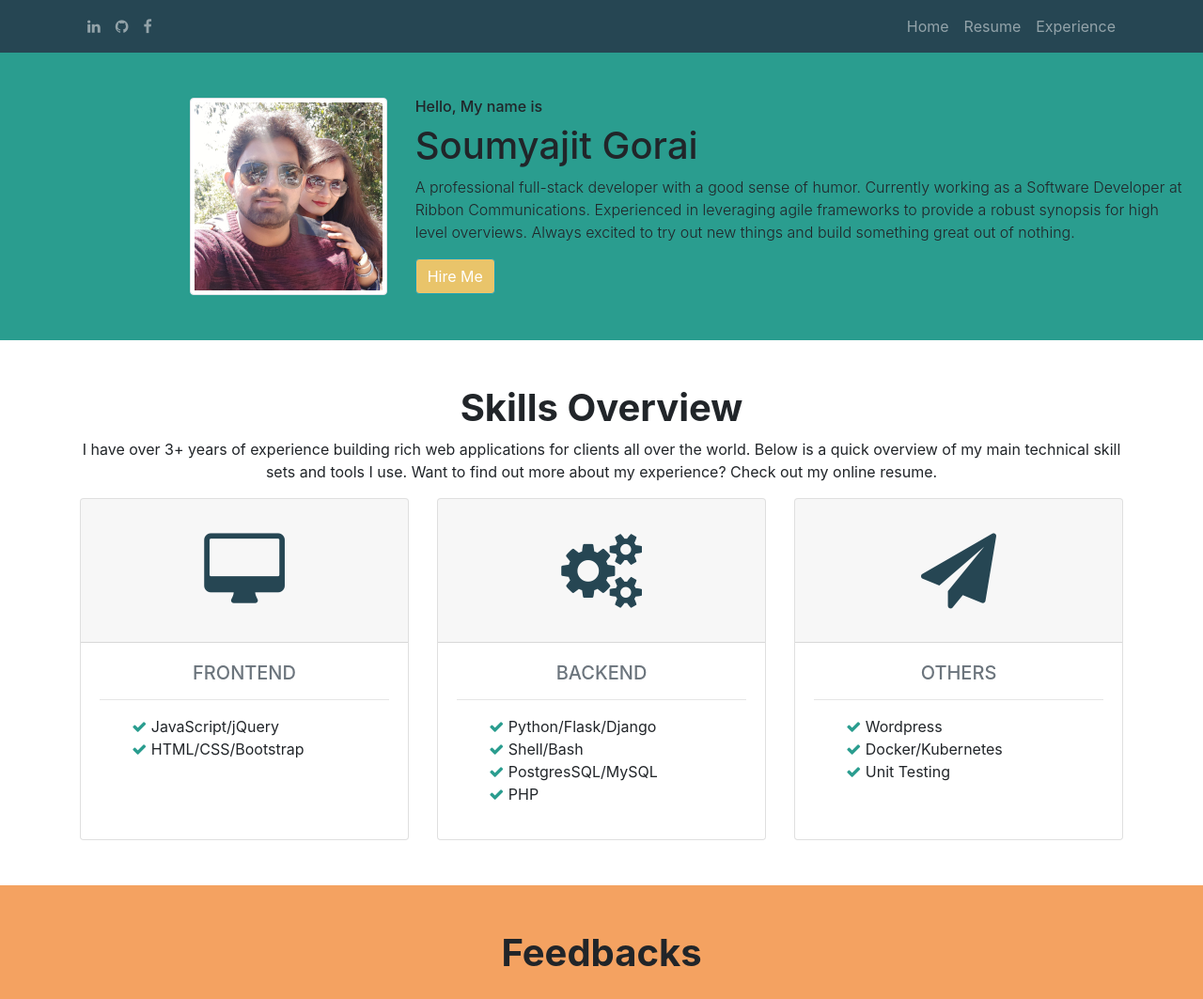
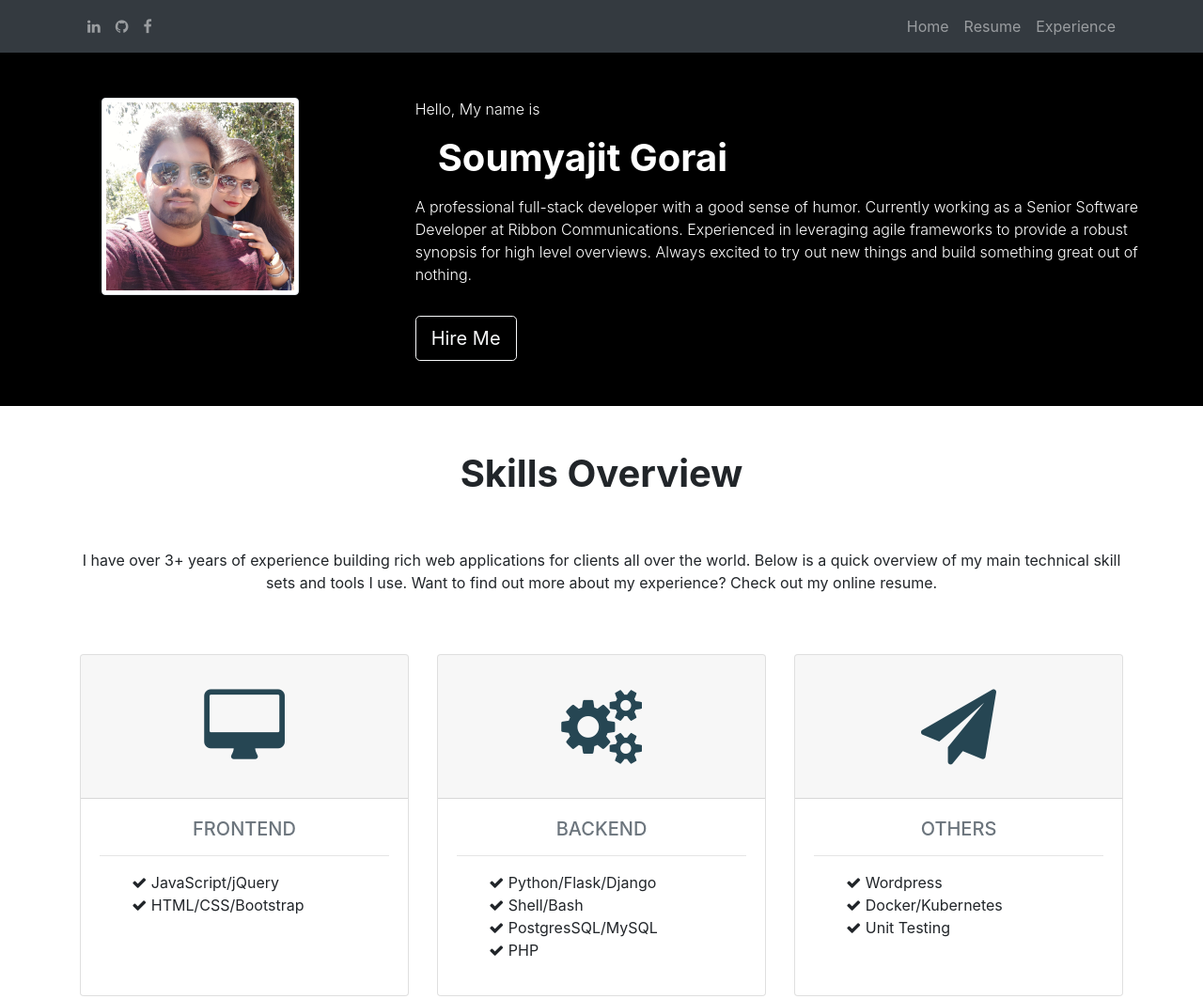
Before and after one commit to soumya173/soumya173.github.io, a plain HTML site: page index.html in a window 1280 px wide. Shown: the top 1063 px of the page at 94% size. Drawn offline with nearby package versions, Linux system fonts and the light colour scheme.

Commit message:
Changed theme to black
- minor layout spacing
- change theme to black(looks more professional)

```diff
--- a/index.html
+++ b/index.html
@@ -8,7 +8,7 @@
     <link rel="stylesheet" href="https://maxcdn.bootstrapcdn.com/bootstrap/4.0.0/css/bootstrap.min.css" integrity="sha384-Gn5384xqQ1aoWXA+058RXPxPg6fy4IWvTNh0E263XmFcJlSAwiGgFAW/dAiS6JXm" crossorigin="anonymous">
     <link rel="stylesheet" href="https://cdnjs.cloudflare.com/ajax/libs/font-awesome/4.7.0/css/font-awesome.min.css">
     <link rel="stylesheet" href="static/css/style.css">
-    <title>Soumyajit Gorai</title>
+    <title>Soumyajit Gorai - Home</title>
     <link rel="shortcut icon" href="static/images/apple-touch-icon.png">
     <link rel="apple-touch-icon" sizes="180x180" href="static/images/apple-touch-icon.png">
     <link rel="icon" type="image/png" sizes="32x32" href="static/images/favicon-32x32.png">
@@ -16,7 +16,7 @@
   </head>
   <body>
     <!-- Navigation -->
-    <nav class="navbar navbar-expand-lg navbar-dark bg-dark bg-charcoal">
+    <nav class="navbar navbar-expand-lg navbar-dark bg-dark">
       <div class="container">
         <button class="navbar-toggler" type="button" data-toggle="collapse" data-target="#navbarResponsive" aria-controls="navbarResponsive" aria-expanded="false" aria-label="Toggle navigation">
           <span class="navbar-toggler-icon"></span>
@@ -50,26 +50,34 @@
         </div>
       </div>
     </nav>
-    <section class="py-5 bg-persian-green">
+    <section class="py-5 bg-black text-white">
       <div class="container-fluid">
         <div class="row">
-          <div class="col-sm-4 text-center text-md-right">
-            <img src="static/images/200x200.png" alt="..." class="img-thumbnail">
+          <div class="col-sm-4 text-center mb-5">
+            <img src="static/images/200x200.png" alt="Soumyajit Gorai profile picture" class="img-thumbnail">
           </div>
-          <div class="col-sm-8">
-            <h6>Hello, My name is</h6>
-            <h1>Soumyajit Gorai</h1>
-            <p class="font-weight-light">A professional full-stack developer with a good sense of humor. Currently working as a Software Developer at Ribbon Communications. Experienced in leveraging agile frameworks to provide a robust synopsis for high level overviews. Always excited to try out new things and build something great out of nothing.</p>
-            <a href="mailto:soumya173@gmail.com" class="btn btn-info bg-crayola">Hire Me</a>
+          <div class="col-sm-8 text-center text-md-left">
+            <p class="font-weight-light">Hello, My name is</p>
+            <h1 class="ml-4 font-weight-bold">Soumyajit Gorai</h1>
+            <p class="font-weight-light mt-3">A professional full-stack developer with a good sense of humor. Currently working as a Senior Software Developer at Ribbon Communications. Experienced in leveraging agile frameworks to provide a robust synopsis for high level overviews. Always excited to try out new things and build something great out of nothing.</p>
+            <a href="mailto:soumya173@gmail.com" class="btn btn-outline-light btn-lg mt-3">Hire Me</a>
           </div>
         </div>
       </div>
     </section>
     <section class="py-5">
       <div class="container text-center">
-        <h1 class="font-weight-bold">Skills Overview</h1>
-        <p>I have over 3+ years of experience building rich web applications for clients all over the world. Below is a quick overview of my main technical skill sets and tools I use. Want to find out more about my experience? Check out my online resume.</p>
-        <div class="row">
+        <div class="row mb-5">
+          <div class="col-sm-12">
+            <h1 class="font-weight-bold">Skills Overview</h1>
+          </div>
+        </div>
+        <div class="row mb-5">
+          <div class="col-sm-12">
+            <p>I have over 3+ years of experience building rich web applications for clients all over the world. Below is a quick overview of my main technical skill sets and tools I use. Want to find out more about my experience? Check out my online resume.</p>
+          </div>
+        </div>
+        <div class="row mb-5">
           <!-- Frontend -->
           <div class="col-lg-4">
             <div class="card mb-5 mb-lg-0 card-hover-effect">
@@ -82,8 +90,8 @@
                 <!-- <h6 class="card-price text-center">$0<span class="period">/month</span></h6> -->
                 <hr>
                 <ul class="fa-ul text-left">
-                  <li><i class="fa fa-check text-persian-green" aria-hidden="true"></i> JavaScript/jQuery</li>
-                  <li><i class="fa fa-check text-persian-green" aria-hidden="true"></i> HTML/CSS/Bootstrap</li>
+                  <li><i class="fa fa-check" aria-hidden="true"></i> JavaScript/jQuery</li>
+                  <li><i class="fa fa-check" aria-hidden="true"></i> HTML/CSS/Bootstrap</li>
                   <br>
                   <br>
                 </ul>
@@ -102,10 +110,10 @@
                 <!-- <h6 class="card-price text-center">$0<span class="period">/month</span></h6> -->
                 <hr>
                 <ul class="fa-ul text-left">
-                  <li><i class="fa fa-check text-persian-green" aria-hidden="true"></i> Python/Flask/Django</li>
-                  <li><i class="fa fa-check text-persian-green" aria-hidden="true"></i> Shell/Bash</li>
-                  <li><i class="fa fa-check text-persian-green" aria-hidden="true"></i> PostgresSQL/MySQL</li>
-                  <li><i class="fa fa-check text-persian-green" aria-hidden="true"></i> PHP</li>
+                  <li><i class="fa fa-check" aria-hidden="true"></i> Python/Flask/Django</li>
+                  <li><i class="fa fa-check" aria-hidden="true"></i> Shell/Bash</li>
+                  <li><i class="fa fa-check" aria-hidden="true"></i> PostgresSQL/MySQL</li>
+                  <li><i class="fa fa-check" aria-hidden="true"></i> PHP</li>
                 </ul>
               </div>
             </div>
@@ -122,9 +130,9 @@
                 <!-- <h6 class="card-price text-center">$0<span class="period">/month</span></h6> -->
                 <hr>
                 <ul class="fa-ul text-left">
-                  <li><i class="fa fa-check text-persian-green" aria-hidden="true"></i> Wordpress</li>
-                  <li><i class="fa fa-check text-persian-green" aria-hidden="true"></i> Docker/Kubernetes</li>
-                  <li><i class="fa fa-check text-persian-green" aria-hidden="true"></i> Unit Testing</li>
+                  <li><i class="fa fa-check" aria-hidden="true"></i> Wordpress</li>
+                  <li><i class="fa fa-check" aria-hidden="true"></i> Docker/Kubernetes</li>
+                  <li><i class="fa fa-check" aria-hidden="true"></i> Unit Testing</li>
                   <br>
                 </ul>
               </div>
@@ -133,10 +141,10 @@
         </div>
       </div>
     </section>
-    <section class="py-5 bg-sandy-brown">
+    <section class="py-5 bg-black">
       <div class="container-fluid">
-        <h1 class="font-weight-bold text-center mb-5">Feedbacks</h1>
-        <div id="carouselExampleIndicators" class="carousel slide carousel-fade" data-ride="carousel">
+        <h1 class="font-weight-bold text-center text-white">Feedbacks</h1>
+        <div id="carouselExampleIndicators" class="carousel slide carousel-fade my-5" data-ride="carousel">
           <div class="carousel-inner" role="listbox">
             <!-- Slide One - Set the background image for this slide in the line below -->
             <div class="carousel-item active">
@@ -145,7 +153,7 @@
                   <div class="card mb-2">
                     <!-- <img class="card-img-top" src="https://mdbootstrap.com/img/Photos/Horizontal/City/4-col/img%20(60).jpg" alt="Card image cap"> -->
                     <div class="card-body">
-                      <h4 class="card-title font-weight-bold"><i class="fa fa-comments" aria-hidden="true"></i> Manoj M<a href="https://www.linkedin.com/in/soumyajit-gorai-58b71110a/" class="btn btn-link float-right" target="_blank"><i class="fa fa-2x fa-linkedin-square" aria-hidden="true"></i></a></h4>
+                      <h4 class="card-title font-weight-bold"><i class="fa fa-comments mx-3" aria-hidden="true"></i> Manoj M<a href="https://www.linkedin.com/in/soumyajit-gorai-58b71110a/" class="btn btn-link float-right" target="_blank"><i class="fa fa-2x fa-linkedin-square" aria-hidden="true"></i></a></h4>
                       <p class="card-text text-muted">"Soumyajit and I worked together in the same team for close to 2 years. He is one of the skilled candidates I have ever worked with. He is very quick to learn and understand the functionalities and is very adaptive with the tasks assigned to him. Be it Python, C++. Perl, his deliverables were of very high quality."</p>
                     </div>
                   </div>
@@ -159,7 +167,7 @@
                   <div class="card mb-2">
                     <!-- <img class="card-img-top" src="https://mdbootstrap.com/img/Photos/Horizontal/City/4-col/img%20(60).jpg" alt="Card image cap"> -->
                     <div class="card-body">
-                      <h4 class="card-title font-weight-bold"><i class="fa fa-comments" aria-hidden="true"></i> Ravikiran DG<a href="https://www.linkedin.com/in/soumyajit-gorai-58b71110a/" class="btn btn-link float-right" target="_blank"><i class="fa fa-2x fa-linkedin-square" aria-hidden="true"></i></a></h4>
+                      <h4 class="card-title font-weight-bold"><i class="fa fa-comments mx-3" aria-hidden="true"></i> Ravikiran DG<a href="https://www.linkedin.com/in/soumyajit-gorai-58b71110a/" class="btn btn-link float-right" target="_blank"><i class="fa fa-2x fa-linkedin-square" aria-hidden="true"></i></a></h4>
                       <p class="card-text text-muted">"Soumyajit Gorai is a perfect example of a skilled developer. He is focused, reliable and hardworking individual. It was a pleasure working with him for three years at Ribbon communications. He was the one whom I trusted and looked forward for any advice or guidance. His ability to go out of his way to help others has made him stand out. Any organization would be lucky to have him in their team."</p>
                     </div>
                   </div>
@@ -173,7 +181,7 @@
                   <div class="card mb-2">
                     <!-- <img class="card-img-top" src="https://mdbootstrap.com/img/Photos/Horizontal/City/4-col/img%20(60).jpg" alt="Card image cap"> -->
                     <div class="card-body">
-                      <h4 class="card-title font-weight-bold"><i class="fa fa-comments" aria-hidden="true"></i> Rajesh NE<a href="https://www.linkedin.com/in/soumyajit-gorai-58b71110a/" class="btn btn-link float-right" target="_blank"><i class="fa fa-2x fa-linkedin-square" aria-hidden="true"></i></a></h4>
+                      <h4 class="card-title font-weight-bold"><i class="fa fa-comments mx-3" aria-hidden="true"></i> Rajesh NE<a href="https://www.linkedin.com/in/soumyajit-gorai-58b71110a/" class="btn btn-link float-right" target="_blank"><i class="fa fa-2x fa-linkedin-square" aria-hidden="true"></i></a></h4>
                       <p class="card-text text-muted">"Soumyajith is a smart team player and he is too eager to learn new technologies. He is always too fast in meeting dead lines and his ability to deal the complex use cases is just amazing. His main positives is his helping nature to the team mates. Am seeing him as a good team leader and successful techie in upcoming years!!!"</p>
                     </div>
                   </div>
@@ -192,12 +200,12 @@
         </div>
       </div>
     </section>
-    <section class="py-5 bg-persian-green">
-      <div class="container text-center">
-        <img class="rounded-circle" src="static/images/120x120.png" alt="">
-        <h1 class="font-weight-bold">Interested in hiring me for your project?</h1>
-        <p>Looking for an experienced full-stack developer to build your web app or ship your software product? To start an initial chat, just drop me an email at <a class="text-sandy-brown" href="mailto:soumya173@gmail.com">soumya173@gmail.com</a> I'll get back to you.</p>
-        <a class="btn btn-info bg-crayola" href="mailto:soumya173@gmail.com">Let's Talk</a>
+    <section class="py-5 bg-black text-white">
+      <div class="container text-center my-5">
+        <img class="rounded-circle" src="static/images/120x120.png" alt="Soumyajit Gorai profile picture">
+        <h1 class="font-weight-bold my-3">Interested in hiring me for your project?</h1>
+        <p>Looking for an experienced full-stack developer to build your web app or ship your software product? To start an initial chat, just drop me an email at <a class="text-sienna" href="mailto:soumya173@gmail.com">soumya173@gmail.com</a> I'll get back to you.</p>
+        <a class="btn btn-outline-light btn-lg mt-5" href="mailto:soumya173@gmail.com">Let's Talk</a>
       </div>
     </section>
     <footer class="text-center py-2 font-weight-light text-light bg-dark">Copyright © 2021 { Soumyajit Gorai }</footer>
--- a/static/css/style.css
+++ b/static/css/style.css
@@ -13,6 +13,9 @@
 .bg-sienna {
   background-color: #E76F51 !important;
 }
+.bg-black {
+  background-color: #000000 !important;
+}
 .text-charcoal {
   color: #264653 !important;
 }
@@ -27,6 +30,9 @@
 }
 .text-sienna {
   color: #E76F51 !important;
+}
+.text-white {
+  color: #FFFFFF !important;
 }
 .shadow-lg {
   box-shadow: 0 1rem 3rem rgba(0,0,0,0.175) !important;
```
Also changed, not shown: experience.html (+11 -11 lines), resume.html (+12 -12 lines), static/images/apple-touch-icon.png, static/images/favicon-16x16.png, static/images/favicon-32x32.png.
